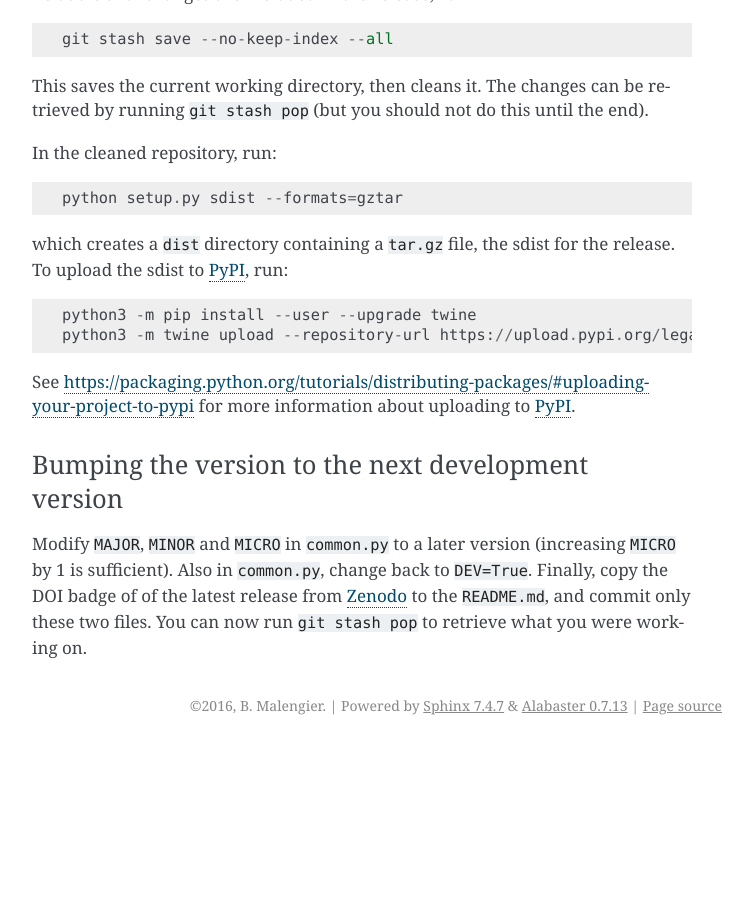
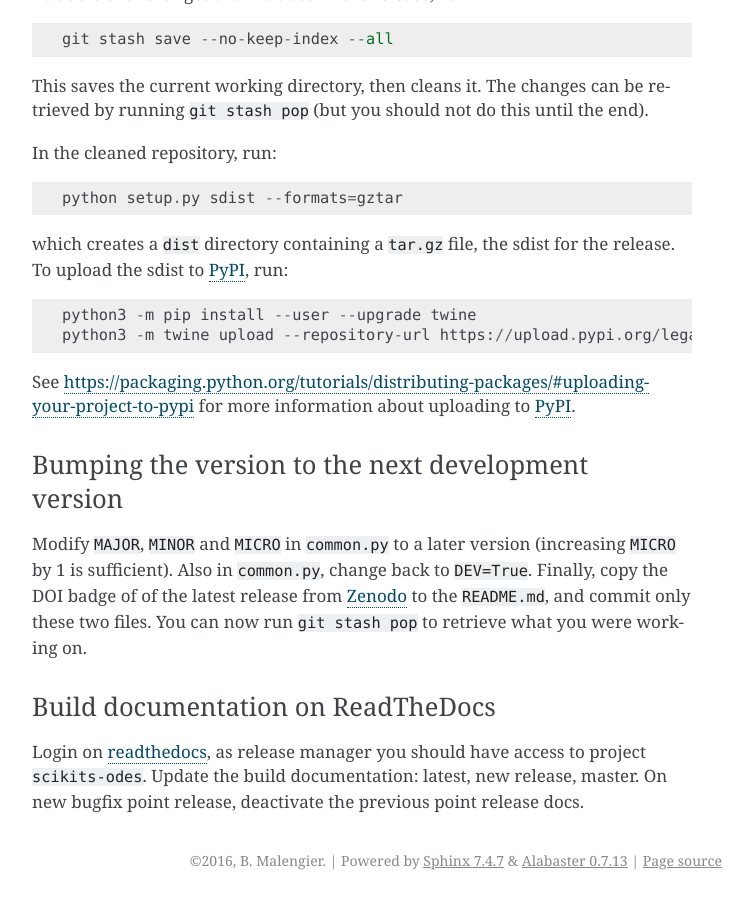
Before and after one commit to bmcage/odes, a Sphinx documentation site: the page built from docs/contributing.rst, in a window 1280 px wide and 900 px high, scrolled down 2497 px. Shown: the whole window, without its empty margins (388-1141 px from the left). Built offline with Sphinx 7.4.7, drawn with Linux system fonts in a browser that asks for light colours; before the commit the page ends 3242 px from its top, so only the background shows below that; some of the changed text lies outside the part shown.

Commit message:
add requirement to publish on Read the Docs

```diff
--- a/docs/contributing.rst
+++ b/docs/contributing.rst
@@ -119,10 +119,16 @@ Bumping the version to the next development version
 
 Modify ``MAJOR``, ``MINOR`` and ``MICRO`` in ``common.py`` to a later version (increasing ``MICRO`` by 1 is sufficient). Also in ``common.py``, change back to ``DEV=True``. Finally, copy the DOI badge of of the latest release from Zenodo_ to the ``README.md``, and commit only these two files. You can now run ``git stash pop`` to retrieve what you were working on.
 
+Build documentation on ReadTheDocs
+..................................
+
+Login on readthedocs_, as release manager you should have access to project ``scikits-odes``. Update the build documentation: latest, new release, master.
+On new bugfix point release, deactivate the previous point release docs.
+
 .. _Zenodo: https://zenodo.org
 .. _Github: https://github.com/bmcage/odes
 .. _PyPI: https://pypi.org
-.. _readthedocs: https://readthedocs.org
+.. _readthedocs: https://readthedocs.org/dashboard
 .. _doctr: https://drdoctr.github.io/doctr/
 .. _ORCID: https://orcid.org/
 .. _sphinx: http://www.sphinx-doc.org/
```
